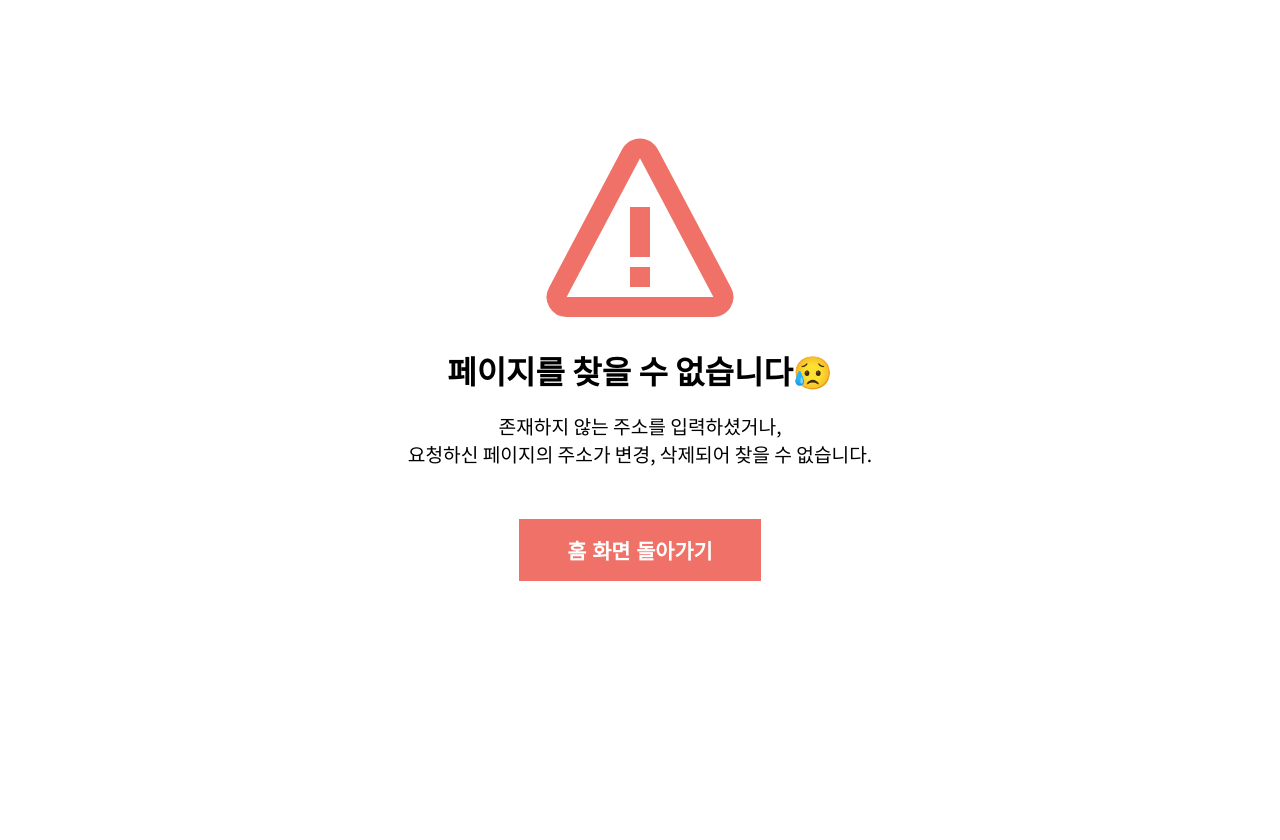
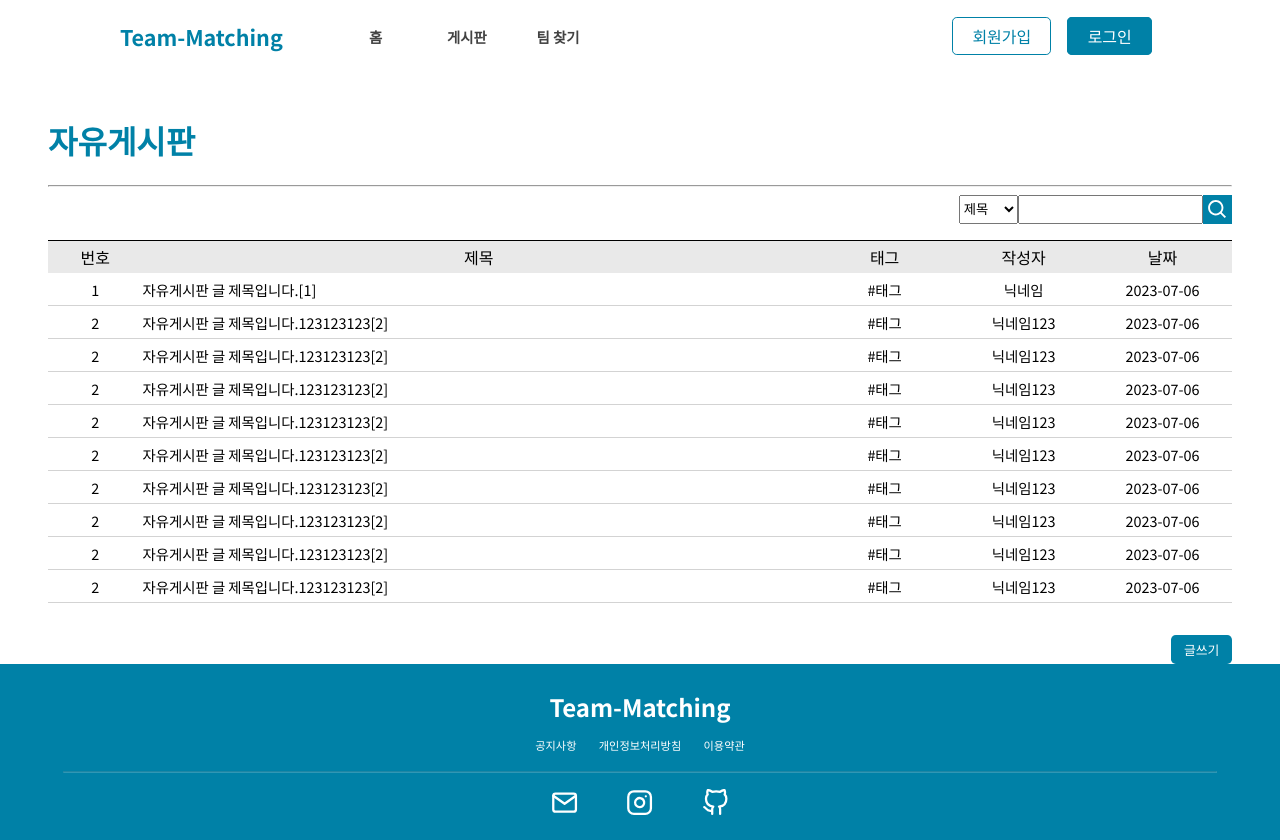
Before and after one commit to yeon7485/Team-Matching-FE-Web, a React (Create React App) app in the folder team-matching-web/: page /board in a window 1280 px wide. Before the commit the page ends 800 px from the top, so only its background shows below. Built offline with nearby package versions, Linux system fonts and the light colour scheme.

Commit message:
#6 - Post 페이지 구현
#6 - Post 페이지 구현

```diff
--- a/team-matching-web/src/components/Navbar/Navbar.jsx
+++ b/team-matching-web/src/components/Navbar/Navbar.jsx
@@ -13,7 +13,7 @@ export default function Navbar() {
         <Link to='/' className={styles.item}>
           홈
         </Link>
-        <Link to='/post' className={styles.item}>
+        <Link to='/board' className={styles.item}>
           게시판
         </Link>
         <Link to='/' className={styles.item}>
--- /dev/null
+++ b/team-matching-web/src/components/Post/Post.jsx
@@ -0,0 +1,16 @@
+import React from 'react';
+import styles from './Post.module.css';
+export default function Post({ post: { num, title, tag, name, date } }) {
+  return (
+    <li className={styles.postLi}>
+      <div className={styles.item}>{num}</div>
+      <div className={styles.item}>
+        {title}
+        {num && `[${num}]`}
+      </div>
+      <div className={styles.item}>{tag}</div>
+      <div className={styles.item}>{name}</div>
+      <div className={styles.item}>{date}</div>
+    </li>
+  );
+}
--- /dev/null
+++ b/team-matching-web/src/components/Post/Post.module.css
@@ -0,0 +1,39 @@
+.postLi{
+  display: flex;
+
+  align-items: center;
+  height: 2rem;
+  border-bottom: 1px solid lightgray;
+}
+
+.postLi:hover{
+  background: #E9E9E9;
+  cursor: pointer;
+}
+
+.item {
+  flex-basis: 50px;
+  font-size: 0.9rem;
+}
+
+.postLi .item:nth-child(1){
+  flex-grow: 0.5;
+  text-align: center;
+}
+.postLi .item:nth-child(2){
+  flex-grow: 7;
+  flex-shrink: 0;
+
+}
+.postLi .item:nth-child(3){
+  flex-grow: 1;
+  text-align: center;
+}
+.postLi .item:nth-child(4){
+  flex-grow: 1;
+  text-align: center;
+}
+.postLi .item:nth-child(5){
+  flex-grow: 1;
+  text-align: center;
+}
--- a/team-matching-web/src/index.js
+++ b/team-matching-web/src/index.js
@@ -8,6 +8,7 @@ import { createBrowserRouter, RouterProvider } from 'react-router-dom';
 import NotFound from './pages/NotFound/NotFound';
 import Join from './pages/Join/Join';
 import Login from './pages/Login/Login';
+import Board from './pages/Board/Board';
 
 const router = createBrowserRouter([
   {
@@ -18,6 +19,7 @@ const router = createBrowserRouter([
       { index: true, path: '/', element: <Main /> },
       { path: 'join', element: <Join /> },
       { path: 'login', element: <Login /> },
+      { path: 'board', element: <Board /> },
     ],
   },
 ]);
--- /dev/null
+++ b/team-matching-web/src/pages/Board/Board.jsx
@@ -0,0 +1,130 @@
+import React, { useState } from 'react';
+import styles from './Board.module.css';
+import { Link } from 'react-router-dom';
+import Post from '../../components/Post/Post';
+import { BiSearch } from 'react-icons/bi';
+export default function Board() {
+  const [search, setSearch] = useState();
+  console.log(search);
+  const handleChange = (e) => {
+    setSearch(e.target.value);
+  };
+
+  const [post, setPost] = useState([
+    {
+      num: '1',
+      title: '자유게시판 글 제목입니다.',
+      tag: '#태그',
+      name: '닉네임',
+      date: '2023-07-06',
+    },
+    {
+      num: '2',
+      title: '자유게시판 글 제목입니다.123123123',
+      tag: '#태그',
+      name: '닉네임123',
+      date: '2023-07-06',
+    },
+    {
+      num: '2',
+      title: '자유게시판 글 제목입니다.123123123',
+      tag: '#태그',
+      name: '닉네임123',
+      date: '2023-07-06',
+    },
+    {
+      num: '2',
+      title: '자유게시판 글 제목입니다.123123123',
+      tag: '#태그',
+      name: '닉네임123',
+      date: '2023-07-06',
+    },
+    {
+      num: '2',
+      title: '자유게시판 글 제목입니다.123123123',
+      tag: '#태그',
+      name: '닉네임123',
+      date: '2023-07-06',
+    },
+    {
+      num: '2',
+      title: '자유게시판 글 제목입니다.123123123',
+      tag: '#태그',
+      name: '닉네임123',
+      date: '2023-07-06',
+    },
+    {
+      num: '2',
+      title: '자유게시판 글 제목입니다.123123123',
+      tag: '#태그',
+      name: '닉네임123',
+      date: '2023-07-06',
+    },
+    {
+      num: '2',
+      title: '자유게시판 글 제목입니다.123123123',
+      tag: '#태그',
+      name: '닉네임123',
+      date: '2023-07-06',
+    },
+    {
+      num: '2',
+      title: '자유게시판 글 제목입니다.123123123',
+      tag: '#태그',
+      name: '닉네임123',
+      date: '2023-07-06',
+    },
+    {
+      num: '2',
+      title: '자유게시판 글 제목입니다.123123123',
+      tag: '#태그',
+      name: '닉네임123',
+      date: '2023-07-06',
+    },
+  ]);
+  return (
+    <div className={styles.root}>
+      <h1 className={styles.title}>자유게시판</h1>
+      <hr />
+      <div className={styles.searchBox}>
+        <select>
+          <option value='title'>제목</option>
+          <option value='content'>내용</option>
+          <option value='name'>작성자</option>
+          <option value='tag'>태그</option>
+        </select>
+
+        <form
+          onSubmit={(e) => {
+            e.preventDefault();
+          }}
+        >
+          <input
+            type='text'
+            name='search'
+            id='search'
+            value={search}
+            className={styles.inputSearch}
+            onChange={handleChange}
+          />
+        </form>
+        <BiSearch className={styles.searchBtn} />
+      </div>
+      <section className={styles.boardList}>
+        <header className={styles.boardHeader}>
+          <div className={styles.item}>번호</div>
+          <div className={styles.item}>제목</div>
+          <div className={styles.item}>태그</div>
+          <div className={styles.item}>작성자</div>
+          <div className={styles.item}>날짜</div>
+        </header>
+        <ul className={styles.boardUl}>
+          {post && post.map((post) => <Post key={post.number} post={post} />)}
+        </ul>
+      </section>
+      <Link to='#' className={styles.writeLink}>
+        글쓰기
+      </Link>
+    </div>
+  );
+}
--- /dev/null
+++ b/team-matching-web/src/pages/Board/Board.module.css
@@ -0,0 +1,85 @@
+.root{
+  height: 67.8vh;
+  padding: 1.5rem 3rem;
+}
+
+.title{
+  color: var(--main-color);
+}
+
+.searchBox{
+  display: flex;
+  justify-content: flex-end;
+}
+
+.inputSearch{
+  height: 23px;
+}
+
+.searchBtn{
+  width: 23px;
+  height: 23px;
+  text-align: center;
+  padding: 0.2rem;
+  background-color: var(--main-color);
+  cursor: pointer;
+  color: #fff;
+
+}
+
+.searchBtn:hover{
+  background-color: rgba(0, 108, 140, 1.2);
+}
+
+.boardHeader{
+  display: flex;
+	align-items: center;
+  height: 2rem;
+  margin-top: 1rem;
+  background: #E9E9E9;
+  border-top: 1px solid;
+}
+
+.item{
+  text-align: center;
+  flex-basis: 50px;
+}
+
+.boardHeader div:nth-child(1){
+  flex-grow: 0.5;
+}
+.boardHeader div:nth-child(2){
+  flex-grow: 7;
+
+}
+.boardHeader div:nth-child(3){
+  flex-grow: 1;
+}
+.boardHeader div:nth-child(4){
+  flex-grow: 1;
+}
+.boardHeader div:nth-child(5){
+  flex-grow: 1;
+}
+
+.writeLink{
+  float: right;
+  padding: 0.3rem 0.8rem;
+  border-radius: 0.3rem;
+  background-color: var(--main-color);
+  color: white;
+  font-size: 0.8rem;
+  text-decoration: none;
+}
+.writeLink:hover{
+  background-color: rgba(0, 108, 140, 1.2);
+}
+
+.boardUl{
+  display: flex;
+  flex-direction: column;
+  list-style: none;
+  padding-left: 0;
+  margin: 0;
+  margin-bottom: 2rem;
+}
--- a/team-matching-web/src/pages/Join/Join.jsx
+++ b/team-matching-web/src/pages/Join/Join.jsx
@@ -15,10 +15,10 @@ export default function Join() {
   return (
     <div className={styles.root}>
       <section className={styles.container}>
-        <p1 className={styles.title}>Team-Matching</p1>
-        <p3 className={styles.already}>
+        <h1 className={styles.title}>Team-Matching</h1>
+        <p className={styles.already}>
           이미 회원이신가요? <Link to='/login'>로그인</Link>
-        </p3>
+        </p>
         <form className={styles.form} onSubmit={handleSubmit}>
           <label htmlFor='id'>아이디</label>
           <input
--- a/team-matching-web/src/pages/Login/Login.jsx
+++ b/team-matching-web/src/pages/Login/Login.jsx
@@ -11,7 +11,7 @@ export default function Login() {
   return (
     <div className={styles.root}>
       <section className={styles.container}>
-        <p1 className={styles.title}>Team-Matching</p1>
+        <h1 className={styles.title}>Team-Matching</h1>
         <form className={styles.form} onSubmit={handleSubmit}>
           <label htmlFor='id'>아이디</label>
           <input
@@ -42,9 +42,9 @@ export default function Login() {
 
           <button className={styles.loginButton}>로그인</button>
         </form>
-        <p3>
+        <p>
           아직 회원이 아니신가요? <Link to='/join'>회원가입</Link>
-        </p3>
+        </p>
       </section>
     </div>
   );
```
